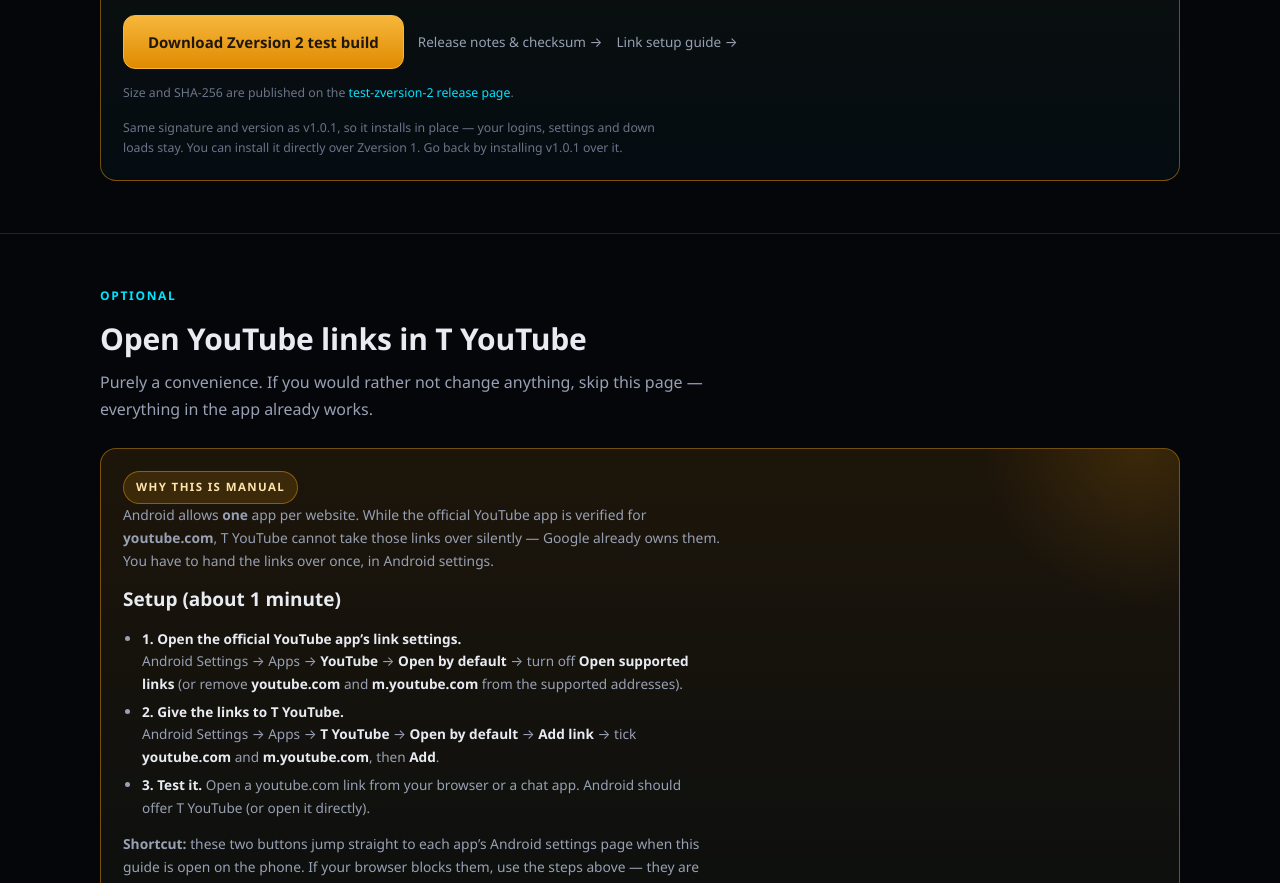
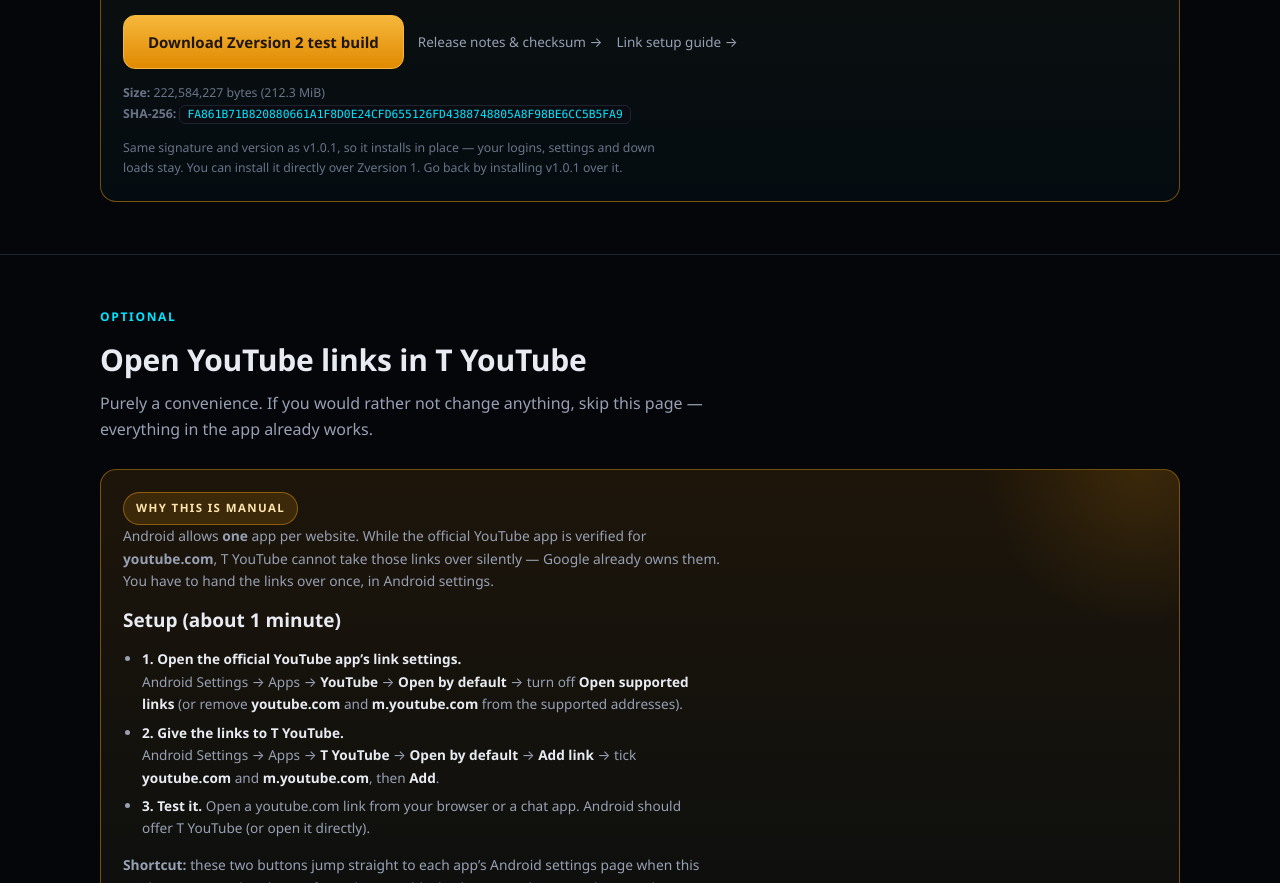
Before and after one commit to engrtarun/T-YouTube, a plain HTML site: page docs/index.html in a window 1280 px wide. Shown: the part 6046-6929 px from the top of the page. Drawn offline with Linux system fonts and the light colour scheme.

Commit message:
docs: record Zversion 2 CI APK size and SHA-256

```diff
--- a/docs/index.html
+++ b/docs/index.html
@@ -519,8 +519,8 @@
         <a class="tb-link" href="#links">Link setup guide &rarr;</a>
       </div>
       <p class="tb-sum">
-        Size and SHA-256 are published on the
-        <a href="https://github.com/engrtarun/T-YouTube/releases/tag/test-zversion-2">test-zversion-2 release page</a>.
+        <b>Size:</b> 222,584,227 bytes (212.3 MiB)<br>
+        <b>SHA-256:</b> <code>FA861B71B820880661A1F8D0E24CFD655126FD4388748805A8F98BE6CC5B5FA9</code>
       </p>
       <p class="tb-sum">
         Same signature and version as v1.0.1, so it installs in place &mdash; your logins,
```
Also changed, not shown: ci/TEST-BUILD-README.txt, 2 other files.
